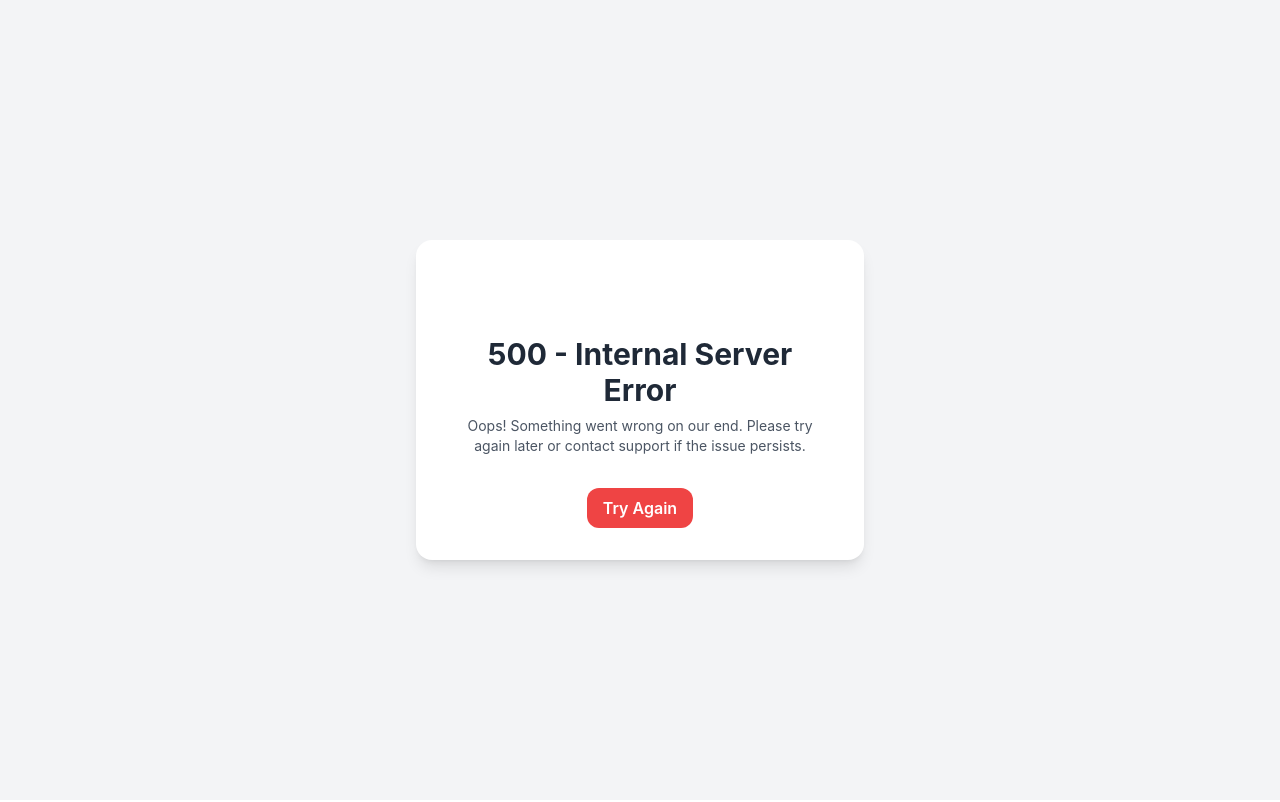
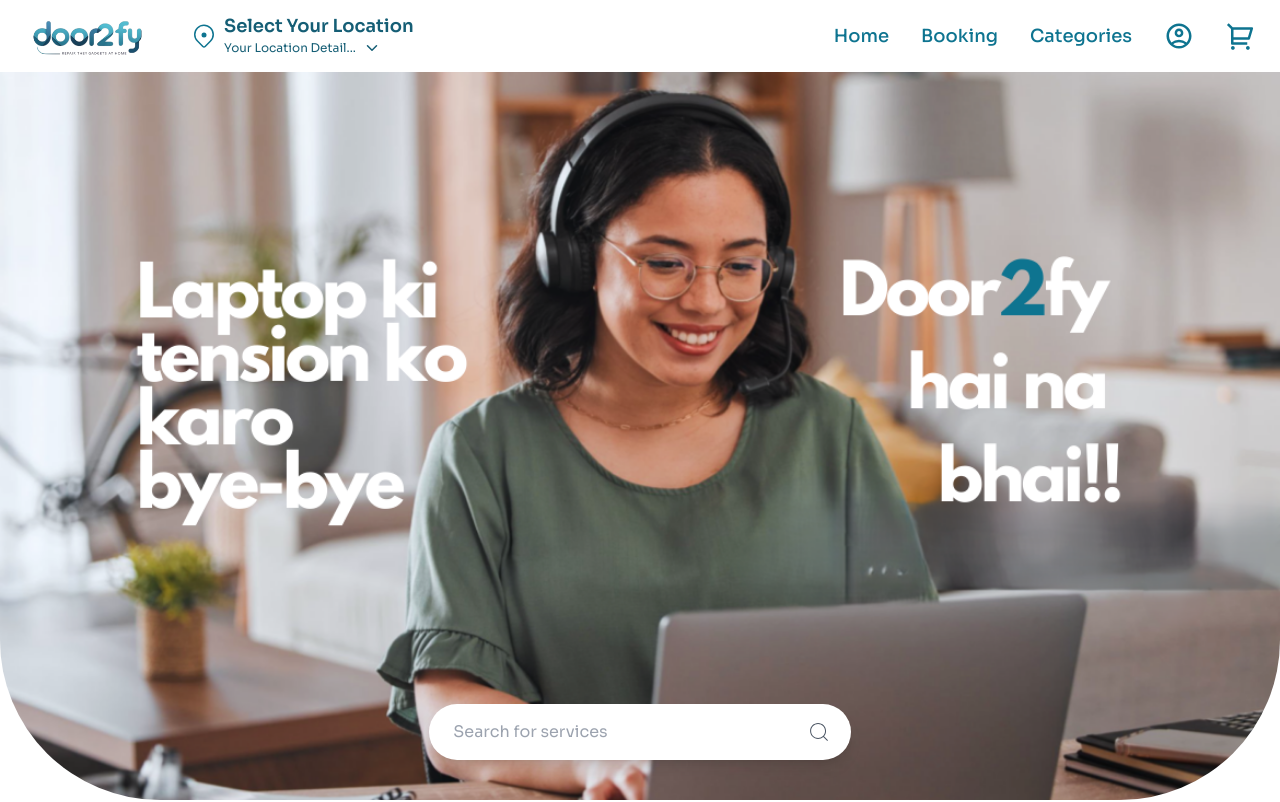
Before and after one commit to fastigo-ai/door2fy, a React (Create React App) app: page / in a window 1280 px wide. Shown: the top 802 px of the page. Built offline with nearby package versions, Linux system fonts and the light colour scheme.

Commit message:
Error 101 Resolved

```diff
--- a/src/App.js
+++ b/src/App.js
@@ -27,7 +27,7 @@ function App() {
     <div className="App">
       <CartProvider>
       <LocationProvider>
-      {/* <Router>
+      <Router>
         <Routes>
           <Route path="/" element={<LandingPage />} />
           <Route path="/laptop-support" element={<LaptopSupport/>} />
@@ -48,25 +48,8 @@ function App() {
           <Route path="/ComingSoon" element={<ComingSoonPage/>} />
 
         </Routes>
-      </Router> */}
-      <div className="min-h-screen flex flex-col items-center justify-center bg-gray-100 text-gray-800 px-6">
-      <div className="bg-white shadow-lg rounded-2xl p-8 max-w-md w-full text-center">
-        <div className="flex justify-center mb-4">
-          <div className="text-red-500 w-12 h-12" />
-        </div>
-        <h1 className="text-3xl font-bold mb-2">500 - Internal Server Error</h1>
-        <p className="mb-4 text-sm text-gray-600">
-          Oops! Something went wrong on our end. Please try again later or contact support if the issue persists.
-        </p>
-          <button
+      </Router>
 
-            className="mt-4 bg-red-500 hover:bg-red-600 text-white font-semibold py-2 px-4 rounded-xl transition duration-200"
-          >
-            Try Again
-          </button>
-
-      </div>
-    </div>
       </LocationProvider>
       </CartProvider>
     </div>
```
